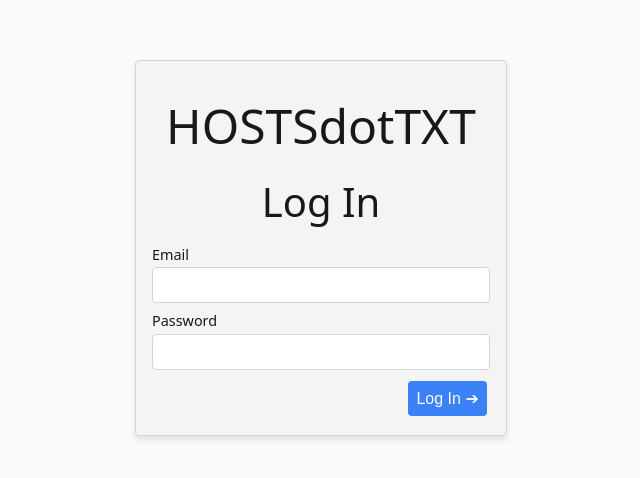
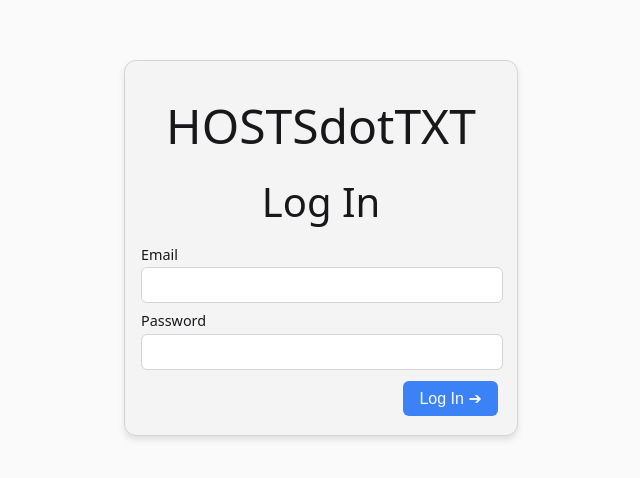
Before and after one commit to HOSTSdotTXT/hostsdottxt-web, a React (Create React App) app: page /login in a window 1280 px wide. Shown: the part 152-630 px from the top of the page, without its empty margins (319-959 px from the left). Built offline with nearby package versions, Linux system fonts and the light colour scheme; no server answers.

Commit message:
UI changes

```diff
--- a/package.json
+++ b/package.json
@@ -30,7 +30,7 @@
     "eject": "react-scripts eject",
     "deploy": "rsync -avz build/ root@hostsdottxt.net:/var/www/html/"
   },
-  "proxy": "http://hostsdottxt.net",
+  "proxy": "http://localhost:8080",
   "eslintConfig": {
     "extends": [
       "react-app",
--- a/src/routes/Login.js
+++ b/src/routes/Login.js
@@ -23,14 +23,17 @@ const Flex = styled("div", {
   alignItems: "center",
   justifyContent: "center",
   minHeight: "100vh",
+  // If ever we decide to move the title out of the login card itself
+  flexDirection: "column"
 });
 
 const LoginCard = styled("div", {
   boxShadow: "0 4px 6px rgba(0,0,0,0.1)",
-  borderRadius: "4px",
+  borderRadius: "12px",
   padding: "1em",
   border: "1px solid #D4D4D8",
   backgroundColor: "#F4F4F5",
+  width: "360px"
 });
 
 const Title = styled("h1", {
@@ -124,13 +127,13 @@ function Login(props) {
       <LoginCard>
         <Title>HOSTSdotTXT</Title>
         <Subtitle>Log In</Subtitle>
-        <StyledLabel for="email">Email</StyledLabel>
+        <StyledLabel htmlFor="email">Email</StyledLabel>
         <Input id="email" type="email" onChange={checkTotpRequired}></Input>
-        <StyledLabel for="password">Password</StyledLabel>
+        <StyledLabel htmlFor="password">Password</StyledLabel>
         <Input id="password" type="password" onKeyUp={onKeyPress}></Input>
         {features.totp && (
           <>
-            <StyledLabel for="totp">TOTP Code</StyledLabel>
+            <StyledLabel htmlFor="totp">TOTP Code</StyledLabel>
             <Input
               id="totp"
               disabled={!totpRequired}
--- a/src/routes/Records.css
+++ b/src/routes/Records.css
@@ -92,3 +92,16 @@
   margin: auto;
   text-align: left;
 }
+
+/* keep weight consistent with login screen */
+.modal-table th {
+  font-weight: 400;
+}
+
+/* Can't find how to proprely style this */
+.ReactModal__Content {
+  border-radius: 10px !important;
+  border-color: #d4d4d8 !important;
+  background-color: #FAFAFA !important;
+  box-shadow: 0 4px 6px rgba(0,0,0,0.1);
+}
--- a/src/routes/Records.js
+++ b/src/routes/Records.js
@@ -8,6 +8,7 @@ import Modal from "react-modal";
 import useFetch from "../hooks/useFetch";
 import { useParams } from "react-router-dom";
 import Button from "../uikit/Button";
+import Input from "../uikit/Input"
 
 const modalStyle = {
   content: {
@@ -134,7 +135,7 @@ export function Records() {
             <tbody>
               <tr>
                 <td>
-                  <input
+                  <Input
                     rows={1}
                     onChange={(e) =>
                       setOpenRecord({
@@ -143,10 +144,10 @@ export function Records() {
                       })
                     }
                     defaultValue={openRecord.name}
-                  ></input>
+                  ></Input>
                 </td>
                 <td>
-                  <input
+                  <Input
                     rows={1}
                     onChange={(e) =>
                       setOpenRecord({
@@ -155,10 +156,10 @@ export function Records() {
                       })
                     }
                     defaultValue={openRecord.content}
-                  ></input>
+                  ></Input>
                 </td>
                 <td>
-                  <input
+                  <Input
                     rows={1}
                     onChange={(e) =>
                       setOpenRecord({
@@ -168,7 +169,7 @@ export function Records() {
                     }
                     type="number"
                     defaultValue={openRecord.ttl}
-                  ></input>
+                  ></Input>
                 </td>
               </tr>
             </tbody>
--- a/src/uikit/Button.js
+++ b/src/uikit/Button.js
@@ -2,13 +2,14 @@ import { styled } from "@stitches/react";
 
 export const Button = styled("button", {
   display: "block",
-  padding: "0.5rem",
+  // Making the button wider makes it look less cramped
+  padding: "0.5rem 1rem",
   fontSize: "1rem",
   margin: "0.2rem",
   border: "none",
-  borderRadius: "4px",
+  borderRadius: "6px",
   color: "#fafafa",
-  transition: "background-color 0.2s ease-in-out",
+  transition: "background-color 0.1s ease-out",
 
   variants: {
     primary: {
--- a/src/uikit/Input.js
+++ b/src/uikit/Input.js
@@ -3,8 +3,9 @@ import { styled } from "@stitches/react";
 export const StyledInput = styled("input", {
   padding: "0.5em",
   border: "1px solid #D4D4D8",
-  borderRadius: "4px",
-  minWidth: "320px",
+  borderRadius: "6px",
+  // Not my favourite way of doing this, but padding doesn't add to width
+  width: "calc(100% - 1em)",
   fontSize: "1rem",
   marginBottom: "0.5em",
 });
```
